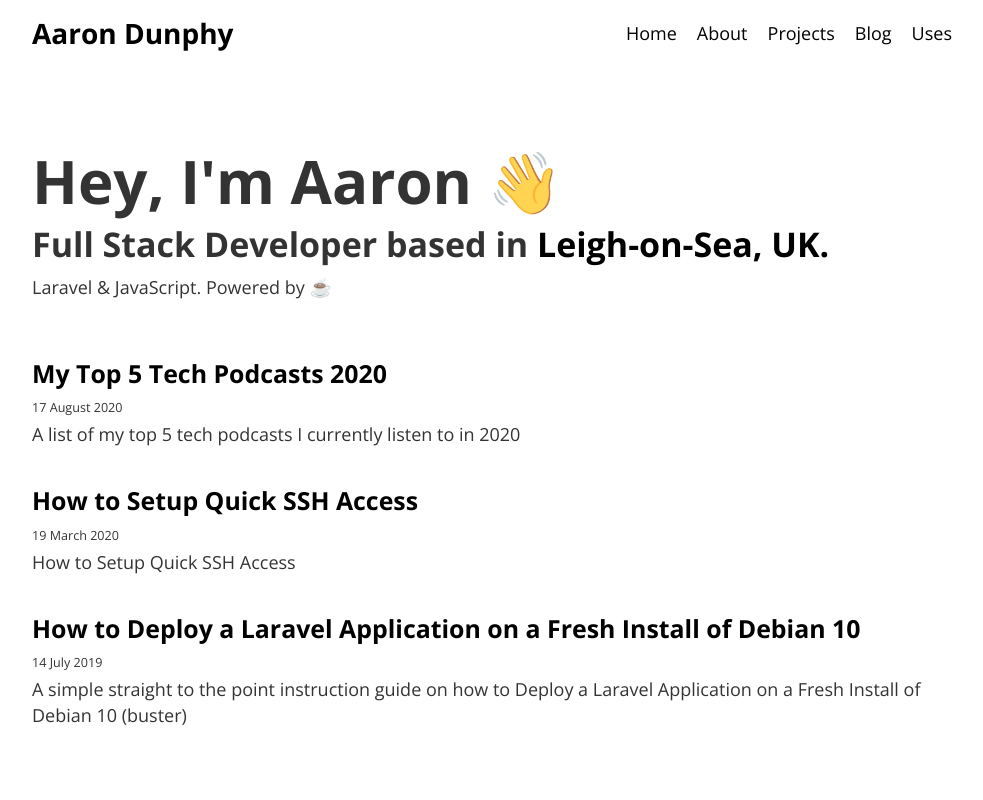
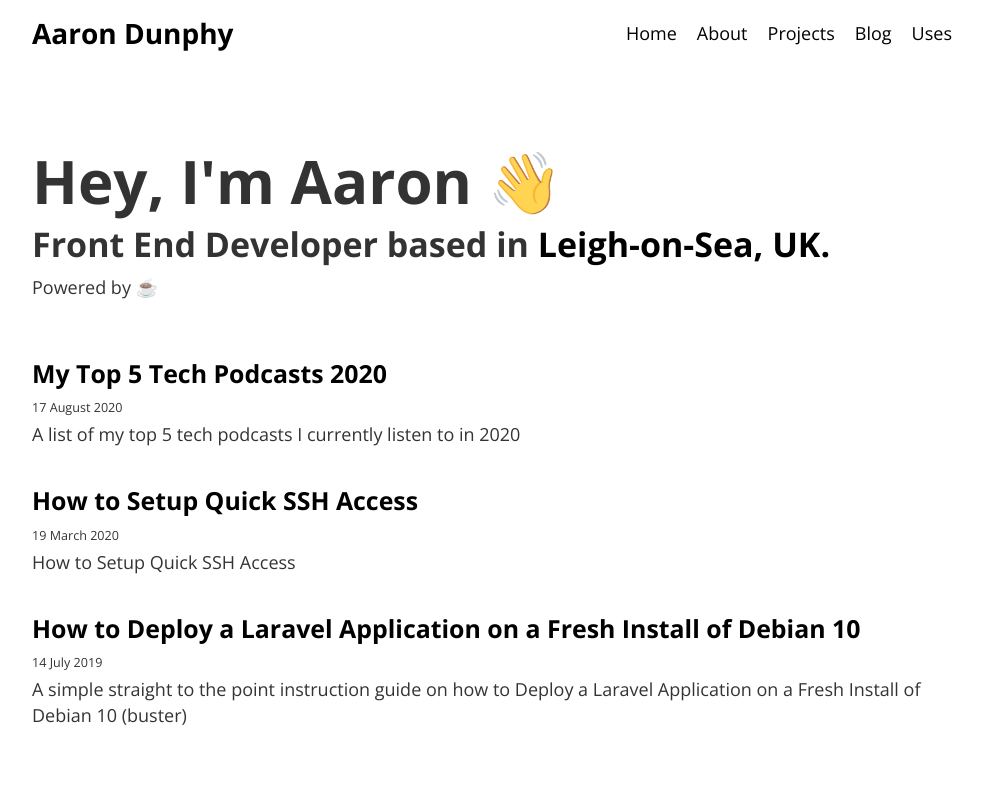
Before and after one commit to AaronDunphy/aarondunphy.com, a Gatsby site: page / in a window 1280 px wide. Shown: the top 800 px of the page, without its empty margins (148-1131 px from the left). Built offline with nearby package versions, Linux system fonts and the light colour scheme; Gatsby itself is replaced by a stand-in of ours.

Commit message:
Update h1

```diff
--- a/src/pages/index.js
+++ b/src/pages/index.js
@@ -28,8 +28,8 @@ const IndexPage = (data) => {
             <Header />
             <Hero>
                 <p>Hey, I'm Aaron <span role="img" aria-label="wave">👋</span></p>
-                <h1>Full Stack Developer based in <a href="https://www.instagram.com/p/CClAnxTlMH_/" target="_blank">Leigh-on-Sea, UK.</a></h1>
-                <p>Laravel &amp; JavaScript. Powered by <span role="img" aria-label="coffee">☕️</span></p>
+                <h1>Front End Developer based in <a href="https://www.instagram.com/p/CClAnxTlMH_/" target="_blank">Leigh-on-Sea, UK.</a></h1>
+                <p>Powered by <span role="img" aria-label="coffee">☕️</span></p>
             </Hero>
             <div style={{marginTop: 60}}>
                 { posts }
```
